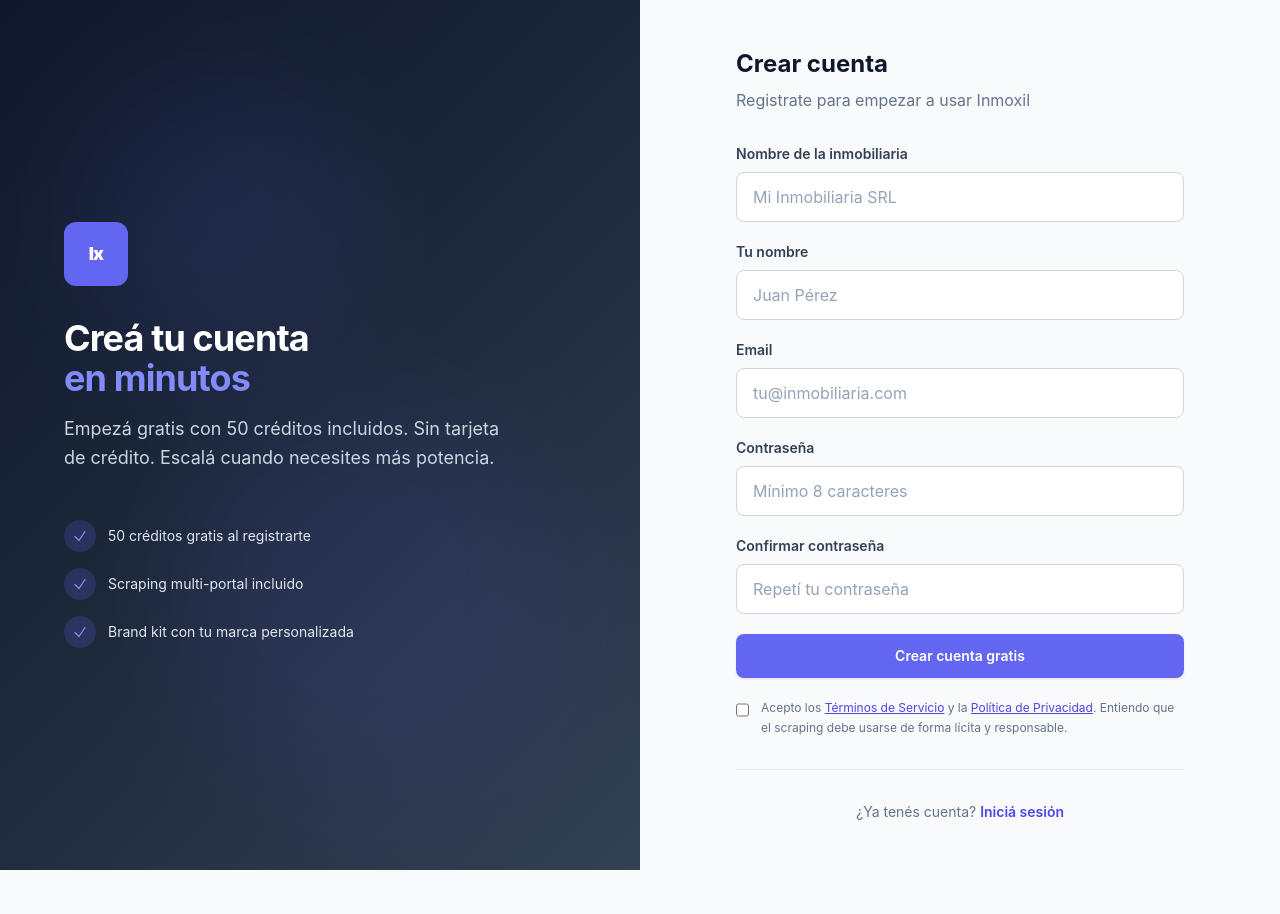
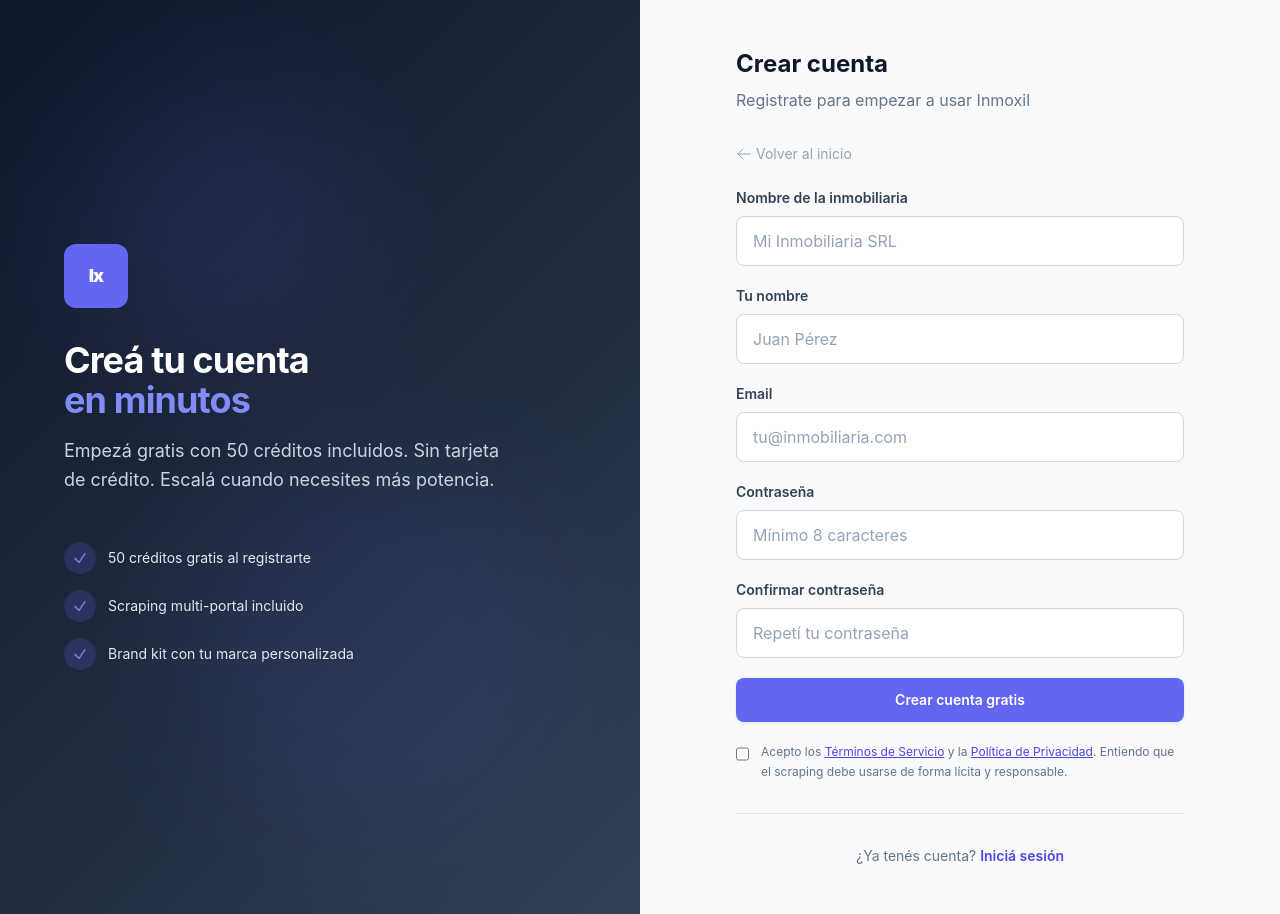
Before and after one commit to Vazquez-Alejandro/inmoxil, a Next.js app: page /register in a window 1280 px wide. Before the commit the page ends 870 px from the top, so only its background shows below. Built offline with nearby package versions, Linux system fonts and the light colour scheme; no server answers.

Commit message:
feat: add back to home link on login and register pages

```diff
--- a/src/app/login/page.tsx
+++ b/src/app/login/page.tsx
@@ -77,6 +77,13 @@
           <h2 className="text-2xl font-bold text-navy-900 mb-2">Iniciar sesión</h2>
           <p className="text-navy-500 mb-8">Accedé a tu panel de control</p>
 
+          <Link href="/" className="inline-flex items-center gap-1 text-sm text-navy-400 hover:text-navy-600 transition-colors mb-6">
+            <svg className="w-4 h-4" fill="none" viewBox="0 0 24 24" strokeWidth={1.5} stroke="currentColor">
+              <path strokeLinecap="round" strokeLinejoin="round" d="M10.5 19.5L3 12m0 0l7.5-7.5M3 12h18" />
+            </svg>
+            Volver al inicio
+          </Link>
+
           {error && (
             <div className="bg-red-50 border border-red-200 rounded-lg p-3 mb-5">
               <p className="text-sm text-red-700">{error}</p>
--- a/src/app/register/page.tsx
+++ b/src/app/register/page.tsx
@@ -109,6 +109,13 @@
 
           <h2 className="text-2xl font-bold text-navy-900 mb-2">Crear cuenta</h2>
           <p className="text-navy-500 mb-8">Registrate para empezar a usar Inmoxil</p>
+
+          <Link href="/" className="inline-flex items-center gap-1 text-sm text-navy-400 hover:text-navy-600 transition-colors mb-6">
+            <svg className="w-4 h-4" fill="none" viewBox="0 0 24 24" strokeWidth={1.5} stroke="currentColor">
+              <path strokeLinecap="round" strokeLinejoin="round" d="M10.5 19.5L3 12m0 0l7.5-7.5M3 12h18" />
+            </svg>
+            Volver al inicio
+          </Link>
 
           {error && (
             <div className="bg-red-50 border border-red-200 rounded-lg p-3 mb-5">
```
